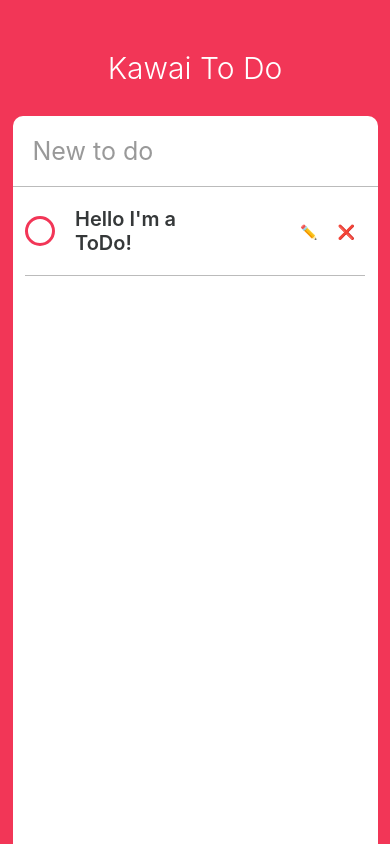
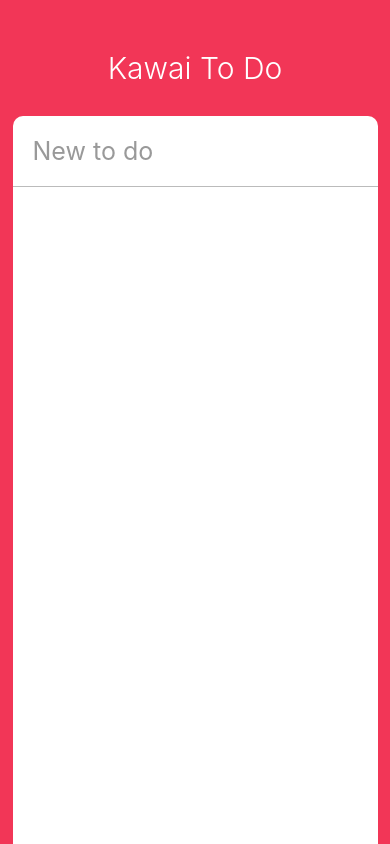
Before and after one commit to ChaeWonKong/contact-app, a React Native app in the folder react-native/kawai-todo/: screen / in a window 390 px wide. Built offline with nearby package versions, Linux system fonts and the light colour scheme.

Commit message:
Enable addToDo

```diff
--- a/react-native/kawai-todo/App.js
+++ b/react-native/kawai-todo/App.js
@@ -18,14 +18,15 @@ const { height, width } = Dimensions.get("window");
 export default class App extends React.Component {
   state = {
     newToDo: "",
-    loadedToDos: false
+    loadedToDos: false,
+    toDos: {}
   };
   componentDidMount = () => {
     this._loadedToDos();
   };
 
   render() {
-    const { newToDo, loadedToDos } = this.state;
+    const { newToDo, loadedToDos, toDos } = this.state;
     if (!loadedToDos) {
       return <AppLoading />;
     }
@@ -45,7 +46,9 @@ export default class App extends React.Component {
             onSubmitEditing={this._addToDo}
           />
           <ScrollView contentContainerStyle={styles.toDos}>
-            <ToDo text={"Hello I'm a ToDo!"} />
+            {Object.values(toDos).map(toDo => (
+              <ToDo key={toDo.id} {...toDo} />
+            ))}
           </ScrollView>
         </View>
       </View>
@@ -67,13 +70,22 @@ export default class App extends React.Component {
       this.setState(prevState => {
         const ID = uuidv1();
         const newToDoObject = {
-          [id]: {
+          [ID]: {
             id: ID,
             isCompleted: false,
             text: newToDo,
             createdAt: Date.now()
           }
         };
+        const newState = {
+          ...prevState,
+          newToDo: "",
+          toDos: {
+            ...prevState.toDos,
+            ...newToDoObject
+          }
+        };
+        return { ...newState };
       });
     }
   };
--- a/react-native/kawai-todo/ToDo.js
+++ b/react-native/kawai-todo/ToDo.js
@@ -7,15 +7,23 @@ import {
   Dimensions,
   TextInput
 } from "react-native";
+import PropTypes from "prop-types";
 
 const { width, height } = Dimensions.get("window");
 
 export default class ToDo extends Component {
-  state = {
-    isEditing: false,
-    isCompleted: false,
-    toDoValue: ""
+  constructor(props) {
+    super(props);
+    this.state = {
+      isEditing: false,
+      toDoValue: props.text
+    };
+  }
+  static propTypes = {
+    text: PropTypes.string.isRequired,
+    isCompleted: PropTypes.bool.isRequired
   };
+
   render() {
     const { isCompleted, isEditing, toDoValue } = this.state;
     const { text } = this.props;
@@ -87,10 +95,8 @@ export default class ToDo extends Component {
     });
   };
   _startEditing = () => {
-    const { text } = this.props;
     this.setState({
-      isEditing: true,
-      toDoValue: text
+      isEditing: true
     });
   };
   _finishEditing = () => {
@@ -142,8 +148,7 @@ const styles = StyleSheet.create({
   column: {
     flexDirection: "row",
     width: width / 2,
-    alignItems: "center",
-    justifyContent: "space-between"
+    alignItems: "center"
   },
   actions: {
     flexDirection: "row"
--- a/react-native/kawai-todo/package.json
+++ b/react-native/kawai-todo/package.json
@@ -10,10 +10,9 @@
   },
   "dependencies": {
     "expo": "^29.0.0",
-    "id": "0.0.0",
+    "prop-types": "^15.6.2",
     "react": "16.3.1",
     "react-native": "https://github.com/expo/react-native/archive/sdk-29.0.0.tar.gz",
-    "uu": "0.0.0",
     "uuid": "^3.3.2"
   }
 }
```
Also changed, not shown: 1 other file (tests, documents, lock files or other folders).
